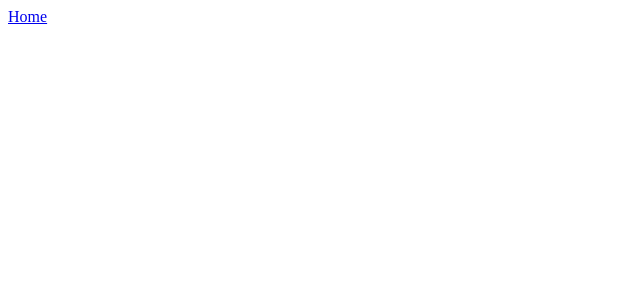
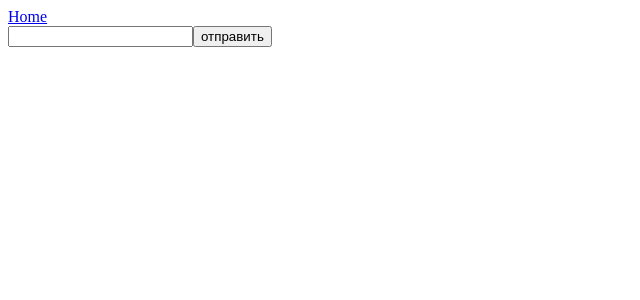
Before and after one commit to Decidophobia/Subbotnik, a React (Create React App) app in the folder client/: page /chat in a window 1280 px wide. Shown: the top 300 px of the page, without its empty margins (0-640 px from the left). Built offline with nearby package versions, Linux system fonts and the light colour scheme.

Commit message:
socket connections

```diff
--- a/client/src/App.js
+++ b/client/src/App.js
@@ -1,23 +1,28 @@
-import {Switch, Route} from 'react-router-dom';
-import Navbar from './Components/Navbar/Navbar';
-import AboutUs from './Components/AboutUs/AboutUs';
-import {Signup} from './Components/Signup/Signup';
-import {Login} from './Components/Login/Login';
+import { Switch, Route } from "react-router-dom";
+import Navbar from "./Components/Navbar/Navbar";
+import AboutUs from "./Components/AboutUs/AboutUs";
+import { Signup } from "./Components/Signup/Signup";
+import { Login } from "./Components/Login/Login";
+import Chat from "./Components/Chat/Chat";
+import { useDispatch } from "react-redux";
+import { useEffect } from "react";
 
 function App() {
-
   return (
     <>
-			<Navbar/>
+      <Navbar />
       <Switch>
         <Route exact path="/">
-					<AboutUs/>
+          <AboutUs />
         </Route>
-				<Route path='/Signup'>
-					<Signup/>
+        <Route path="/Signup">
+          <Signup />
         </Route>
-				<Route path='/Login'>
-					<Login/>
+        <Route path="/Login">
+          <Login />
+        </Route>
+        <Route path="/chat">
+          <Chat />
         </Route>
       </Switch>
     </>
--- a/client/src/Components/Chat/Chat.js
+++ b/client/src/Components/Chat/Chat.js
@@ -1,7 +1,15 @@
-import React from 'react';
-
+import React from "react";
+import socket from "../../socket";
 function Chat(props) {
-  return <div></div>;
+  return (
+    <div className="chat-container">
+      <div className="chat-field"></div>
+      <div className="chat-massage">
+        <input name="massage-input" />
+        <button className="chat-button">отправить</button>
+      </div>
+    </div>
+  );
 }
 
 export default Chat;
--- a/client/src/redux/actionTypes.js
+++ b/client/src/redux/actionTypes.js
@@ -1,2 +1,2 @@
-export const ADD_USER = 'ADD_USER';
-export const LOGIN_USER = 'LOGIN_USER';
+export const ADD_USER = "ADD_USER";
+export const LOGIN_USER = "LOGIN_USER";
```
Also changed, not shown: client/src/index.js (+7 -7 lines), 1 other file (tests, documents, lock files or other folders). Lines whose indentation alone changed are shown as unchanged.
